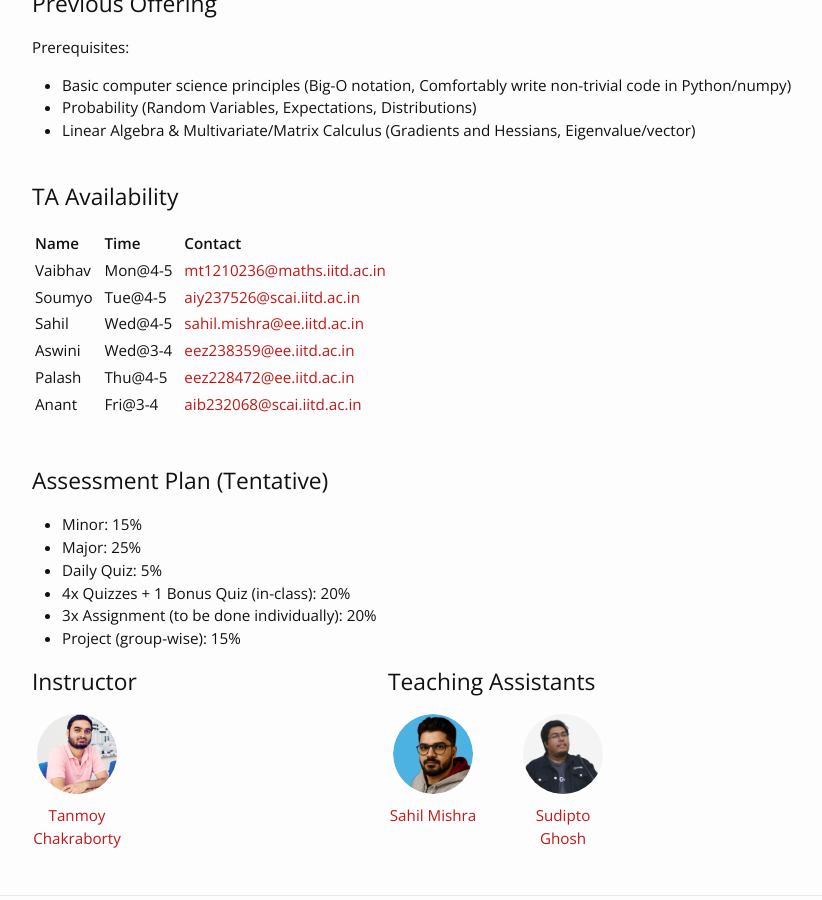
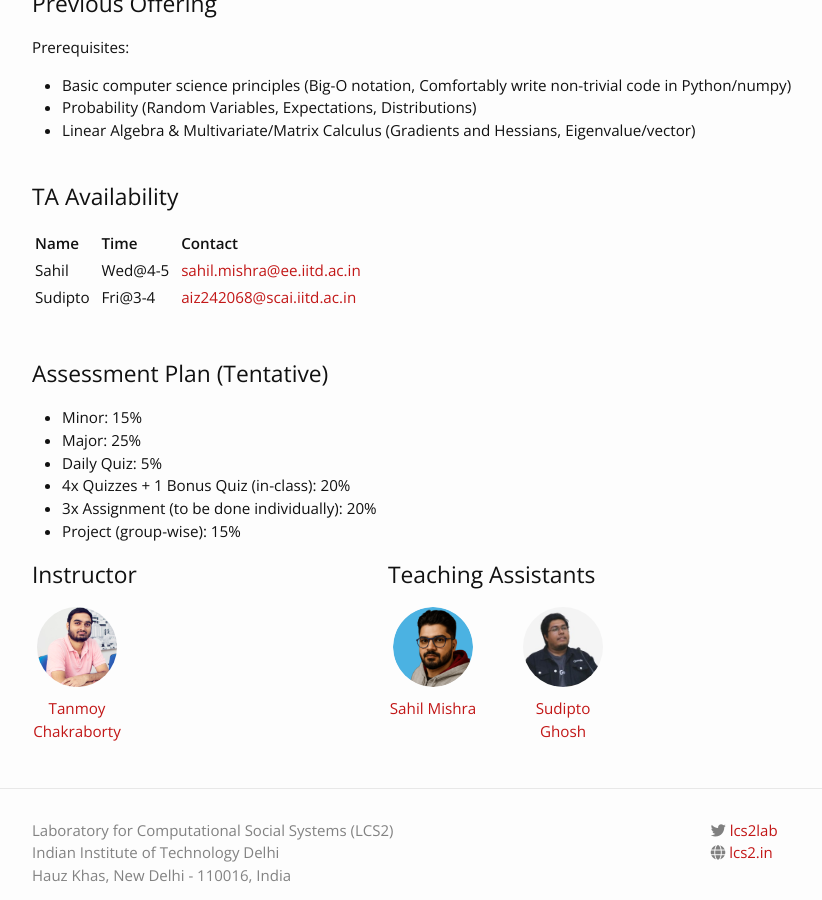
Before and after one commit to lcs2-iitd/ELL409-2501, a Jekyll site: the page built from index.md, in a window 1280 px wide and 900 px high, scrolled down 644 px. Shown: the whole window, without its empty margins (163-985 px from the left). Built offline with Jekyll 4.4.1, drawn with Linux system fonts in a browser that asks for light colours; nearby versions of some CDN libraries.

Commit message:
Update home.html

```diff
--- a/_layouts/home.html
+++ b/_layouts/home.html
@@ -28,34 +28,14 @@ layout: default
             <td><b>Contact</b></td>
         </tr>
         <tr>
-            <td>Vaibhav&nbsp;&nbsp;</td>
-            <td>Mon@4-5&nbsp;&nbsp;</td>
-            <td><a href="mailto:mt1210236@ee.iitd.ac.in">mt1210236@maths.iitd.ac.in</a></td>
-        </tr>
-        <tr>
-            <td>Soumyo&nbsp;&nbsp;</td>
-            <td>Tue@4-5&nbsp;&nbsp;</td>
-            <td><a href="mailto:aiy237526@scai.iitd.ac.in">aiy237526@scai.iitd.ac.in</a></td>
-        </tr>
-        <tr>
             <td>Sahil&nbsp;&nbsp;</td>
             <td>Wed@4-5&nbsp;&nbsp;</td>
             <td><a href="sahil.mishra@ee.iitd.ac.in">sahil.mishra@ee.iitd.ac.in</a></td>
         </tr>
         <tr>
-            <td>Aswini&nbsp;&nbsp;</td>
-            <td>Wed@3-4&nbsp;&nbsp;</td>
-            <td><a href="mailto:eez238359@ee.iitd.ac.in">eez238359@ee.iitd.ac.in</a></td>
-        </tr>
-        <tr>
-            <td>Palash&nbsp;&nbsp;</td>
-            <td>Thu@4-5&nbsp;&nbsp;</td>
-            <td><a href="mailto:eez228472@ee.iitd.ac.in">eez228472@ee.iitd.ac.in</a></td>
-        </tr>
-        <tr>
-            <td>Anant&nbsp;&nbsp;</td>
+            <td>Sudipto&nbsp;&nbsp;</td>
             <td>Fri@3-4&nbsp;&nbsp;</td>
-            <td><a href="mailto:aib232068@scai.iitd.ac.in">aib232068@scai.iitd.ac.in</a></td>
+            <td><a href="mailto:aiz242068@scai.iitd.ac.in">aiz242068@scai.iitd.ac.in</a></td>
         </tr>
     </table>
     <br>
```
